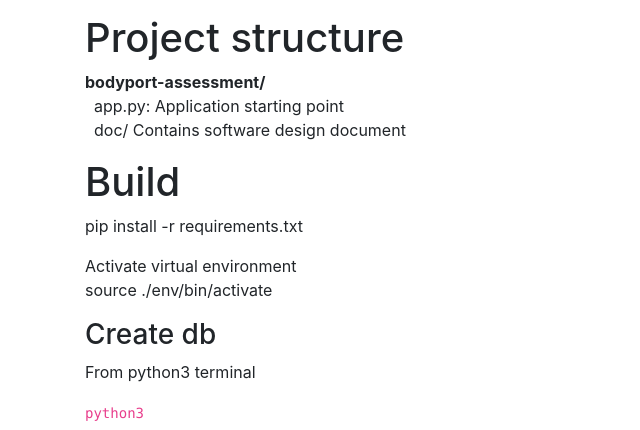
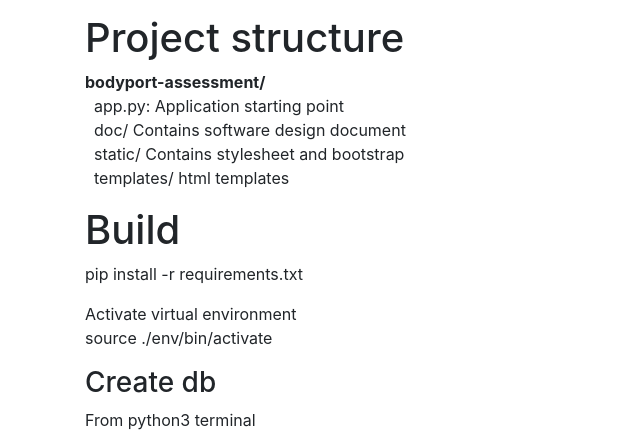
Before and after one commit to lendkhoa/file-compressor-py, a Flask app: page /software_design in a window 1280 px wide. Shown: the part 250-680 px from the top of the page, without its empty margins (0-640 px from the left). Run offline with Flask 2, Linux system fonts and the light colour scheme; some libraries are stand-ins or nearby versions.

Commit message:
Update doc

```diff
--- a/doc/software_design.md
+++ b/doc/software_design.md
@@ -9,6 +9,8 @@ The Bodyport system must be able to upload a measurement within a reasonable amo
 **bodyport-assessment/ <br/>**
 &nbsp;  app.py: Application starting point <br/>
 &nbsp;  doc/ Contains software design document <br/>
+&nbsp;  static/ Contains stylesheet and bootstrap <br/>
+&nbsp;  templates/ html templates <br/>
 
 # Build
 pip install -r requirements.txt
--- a/templates/software_design.html
+++ b/templates/software_design.html
@@ -8,7 +8,9 @@
 <h1>Project structure</h1>
 <p><strong>bodyport-assessment/ <br/></strong>
 &nbsp;  app.py: Application starting point <br/>
-&nbsp;  doc/ Contains software design document <br/></p>
+&nbsp;  doc/ Contains software design document <br/>
+&nbsp;  static/ Contains stylesheet and bootstrap <br/>
+&nbsp;  templates/ html templates <br/></p>
 <h1>Build</h1>
 <p>pip install -r requirements.txt</p>
 <blockquote>
```
